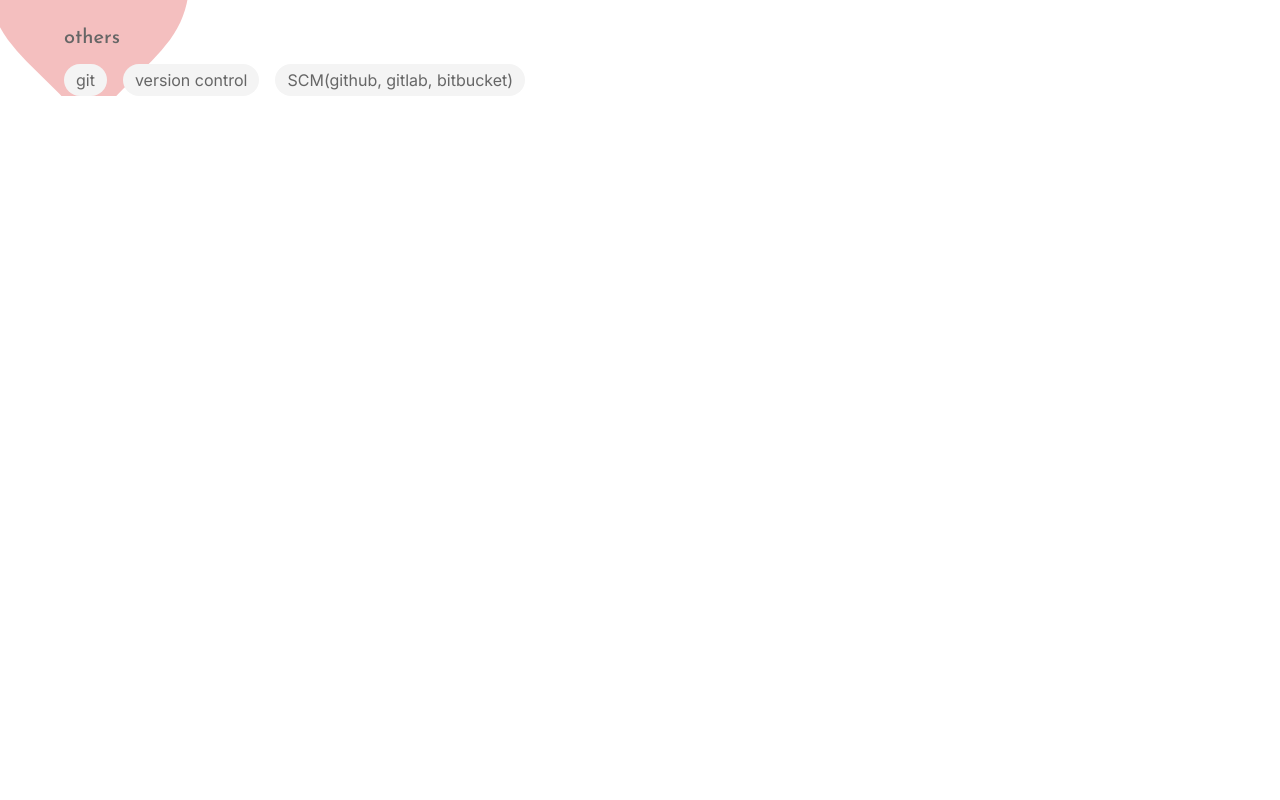
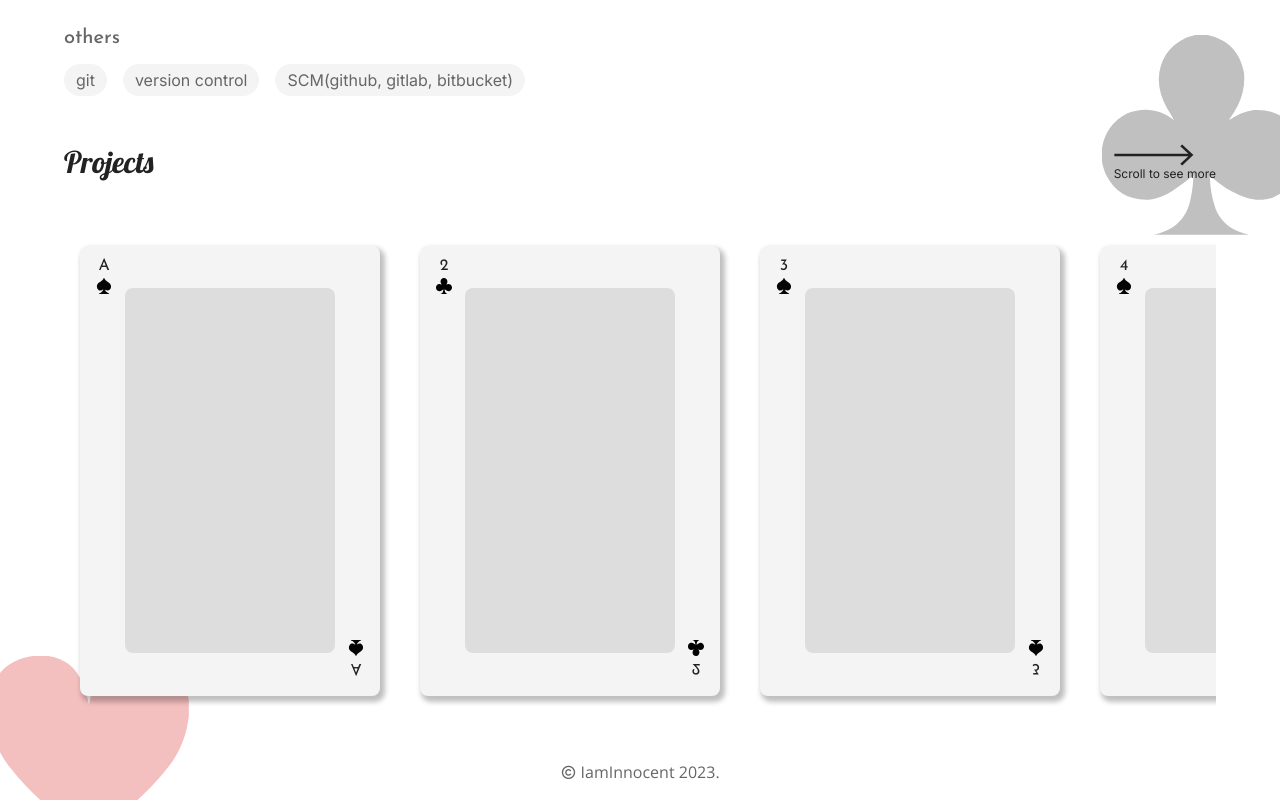
Before and after one commit to Innocent9712/my-portfolio, a React (Vite) app in the folder v2.0/: page / in a window 1280 px wide. Shown: the part 1282-2082 px from the top of the page. Before the commit the page ends 1410 px from the top, so only its background shows below. Built offline with nearby package versions, Linux system fonts and the light colour scheme.

Commit message:
Work on Projects card design

```diff
--- a/v2.0/src/App.tsx
+++ b/v2.0/src/App.tsx
@@ -3,6 +3,8 @@ import './App.css'
 import Header from './components/Header'
 import About from './components/About';
 import Skills from './components/Skills';
+import Project from './components/Project';
+import Footer from './components/Footer';
 
 
 interface AppContextType {
@@ -19,10 +21,14 @@ const initialContextValue: AppContextType = {
 export const AppContext = createContext<AppContextType>(initialContextValue);
 
 function App() {
-  const [value, setValue] = useState("swe");
+  const urlParams = new URLSearchParams(window.location.search);
+  const role = urlParams.get("role")
+  const [value, setValue] = useState((role ? role : "swe"));
 
   const handleChange = (newValue: string) => {
     setValue(newValue);
+    urlParams.set("role", newValue)
+    window.history.pushState({}, "", `?${urlParams}`);
   };
 
   const contextValue = {
@@ -36,9 +42,11 @@ function App() {
         className='bg-white bg-no-repeat bg-opacity-50 app'
       >
         <Header />
-        <main className='w-[90%] mx-auto max-w-[100rem]'>
+        <main className='w-[90%] mx-auto max-w-[85rem]'>
           <About />
           <Skills />
+          <Project />
+          <Footer />
         </main>
       </div>
   </AppContext.Provider>
--- /dev/null
+++ b/v2.0/src/components/Footer.tsx
@@ -0,0 +1,11 @@
+const Footer = () => {
+    const year = new Date().getFullYear()
+
+  return (
+    <footer className='flex justify-center py-4 text-shade-three font-open'>
+        <p><i className="ri-copyright-line"></i> IamInnocent {year}.</p>
+    </footer>
+  )
+}
+
+export default Footer
--- a/v2.0/src/components/Project.tsx
+++ b/v2.0/src/components/Project.tsx
@@ -1,9 +1,68 @@
-import React from 'react'
+import { useContext } from 'react';
+import { AppContext } from '../App';
+import {content} from "../data"
+import longArrow from "../assets/arrow right.svg"
+import ace from "../assets/ace.svg"
+import heart from "../assets/heart.svg"
+import diamond from "../assets/diamond.svg"
+import club from "../assets/club.svg"
 
 const Project = () => {
-  return (
-    <div>Project</div>
-  )
+    const { value } = useContext(AppContext);
+    const selectedContent = content[value as keyof typeof content]
+    let count = 0
+    const choices = [ace, heart, diamond, club]
+    // function to get a random number between 0 and 3
+    const getRandomNumber = () => {
+        return Math.floor(Math.random() * 4)
+    }
+
+    // check if a value is in an array
+    // const isInArray = (value: number, array: number[]) => {
+
+
+    return (
+        <section className='mt-12 pb-8'>
+            <div className=' text-shade-one'>
+                <div className='flex justify-between'>
+                    <h4 className='font-lobster text-2xl md:text-3xl'>
+                        Projects
+                    </h4>
+                    <div className='flex flex-col'>
+                        <img src={longArrow} alt="long arrow svg" className='w-20' />
+                        <p className='text-xs'>Scroll to see more</p>
+                    </div>
+                </div>
+                <div className="overflow-y-auto max-h-screen mt-6 md:mt-12 p-4">
+                    <ul className='flex gap-10'>
+                        {
+                            selectedContent.projects.map((project, index) => {
+                                count++;
+                                let num = getRandomNumber()
+                                return (
+                                    <li key={index} className={`${selectedContent.projects.length - 1 === index && "pr-8"}`}>
+                                        <div className='h-[450px] w-[300px] rounded-lg bg-shade-nine flex items-center justify-center relative' style={{boxShadow: '3px 4px 5px 2px #00000040'}}>
+                                            <div className='flex flex-col items-center absolute top-2 left-4'>
+                                                <p className={`font-josefin ${[1, 2].indexOf(num) !== -1 ? "text-red-600": "text-shade-one"}`}>{count > 1 ? count : 'A'}</p>
+                                                <img src={choices[num]} alt="card image" className='w-4' />
+                                            </div>
+                                            <div className='h-[365px] w-[70%] rounded-lg bg-shade-svn'></div>
+                                            <div className='flex flex-col items-center absolute bottom-4 right-4 scale-y-[-1]'>
+                                                <p className={`font-josefin ${[1, 2].indexOf(num) !== -1 ? "text-red-600": "text-shade-one"}`}>{count > 1 ? count : 'A'}</p>
+                                                <img src={choices[num]} alt="card image" className='w-4' />
+                                            </div>
+                                        </div>
+                                    </li>
+                                )
+                            })
+                        }
+                    </ul>
+
+                </div>
+
+            </div>
+        </section>
+    )
 }
 
 export default Project
```
Also changed, not shown: v2.0/src/assets/arrow right.svg (added).
